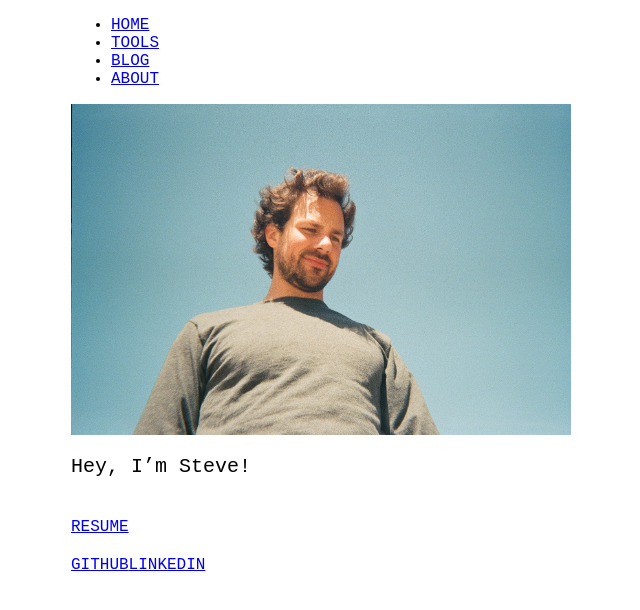
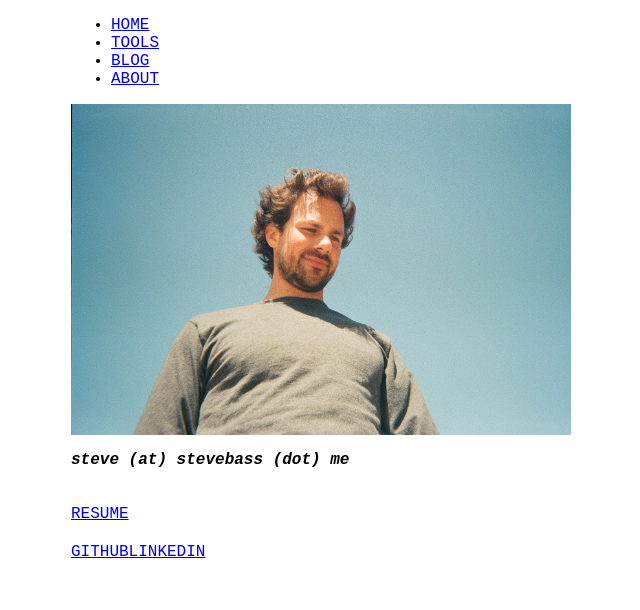
Before and after one commit to steebe/steebe.github.io, a Gatsby site: page / in a window 1280 px wide. Shown: the whole page, without its empty margins (319-959 px from the left). Built offline with nearby package versions, Linux system fonts and the light colour scheme; Gatsby itself is replaced by a stand-in of ours.

Commit message:
1.2.4 - stuff

```diff
--- a/package.json
+++ b/package.json
@@ -9,7 +9,7 @@
   ],
   "name": "steebe.dev",
   "private": true,
-  "version": "1.2.3",
+  "version": "1.2.4",
   "scripts": {
     "build": "gatsby build",
     "clean": "gatsby clean",
--- a/src/components/globals.module.css
+++ b/src/components/globals.module.css
@@ -10,10 +10,8 @@
   text-decoration: none;
 }
 
-.hello {
-  animation: flare 3s ease;
-  animation-iteration-count: 1;
-  animation-fill-mode: forwards;
+.site-image {
+  border-radius: 5px;
 }
 
 @keyframes flare {
--- a/src/components/layout/layout.tsx
+++ b/src/components/layout/layout.tsx
@@ -11,70 +11,83 @@ type Props = {
 
 const SITE_NAME_ROOT = "steebe - ";
 
-const PATHS = {
+const TITLES = {
   HOME: SITE_NAME_ROOT + "HOME",
+  PHOTOS: SITE_NAME_ROOT + "PHOTOS",
   TOOLS: SITE_NAME_ROOT + "TOOLS",
   BLOG: SITE_NAME_ROOT + "BLOG",
   ABOUT: SITE_NAME_ROOT + "ABOUT",
 };
 
+class NavLocation {
+  current: boolean | undefined;
+  title: string;
+  linkLabel: string;
+  linkPath: string;
+  classNames: classnames.ArgumentArray;
+  constructor(current: boolean | undefined, title: string) {
+    this.current = current;
+    this.title = title;
+    this.linkLabel = title.replace(SITE_NAME_ROOT, "");
+
+    this.linkPath = "/";
+    switch (title) {
+      case TITLES.HOME:
+        this.linkPath = "/";
+        break;
+      case TITLES.PHOTOS:
+        this.linkPath = "/photos";
+        break;
+      case TITLES.TOOLS:
+        this.linkPath = "/tools";
+        break;
+      case TITLES.BLOG:
+        this.linkPath = "/writings";
+        break;
+      case TITLES.ABOUT:
+        this.linkPath = "/about";
+        break;
+      default:
+        break;
+    }
+    this.classNames = [navLinkText, current ? navLinkCurrentItem : null];
+  }
+}
+
 const Layout: React.FC<Props> = ({ children }) => {
-  const page = typeof window !== "undefined" ? window.location.pathname : undefined;
-  const isTools = page?.includes("tool");
-  const isAbout = page?.includes("about");
+  const path = typeof window !== "undefined" ? window.location.pathname : undefined;
+  const isPhotos = path?.includes("photos");
+  const isTools = path?.includes("tool");
+  const isAbout = path?.includes("about");
   const isBlogRoot =
-    page?.endsWith("writings") || page?.endsWith("writings/") || page?.includes("writings");
-  const isHome = page === "/" || (!isTools && !isAbout && !isBlogRoot);
+    path?.endsWith("writings") || path?.endsWith("writings/") || path?.includes("writings");
+  const isHome = path === "/" || (!isTools && !isAbout && !isBlogRoot && !isPhotos);
 
-  let path: string;
-
-  if (isTools) {
-    path = PATHS.TOOLS;
-  } else if (isAbout) {
-    path = PATHS.ABOUT;
-  } else if (isBlogRoot) {
-    path = PATHS.BLOG;
-  } else {
-    path = PATHS.HOME;
-  }
+  const navLocations = [
+    new NavLocation(isHome, TITLES.HOME),
+    // new NavLocation(isPhotos, TITLES.PHOTOS),
+    new NavLocation(isTools, TITLES.TOOLS),
+    new NavLocation(isBlogRoot, TITLES.BLOG),
+    new NavLocation(isAbout, TITLES.ABOUT),
+  ];
 
   return (
     <div className={container}>
-      <title>{path}</title>
+      <title>{navLocations.filter((loc) => loc.current).map((loc) => loc.title)}</title>
       <nav>
         <ul className={navLinks}>
-          <li className={navLinkItem}>
-            <Link to="/" className={classnames(navLinkText, isHome ? navLinkCurrentItem : null)}>
-              HOME
-            </Link>
-          </li>
-          <li className={navLinkItem}>
-            <Link
-              to="/tools"
-              className={classnames(navLinkText, isTools ? navLinkCurrentItem : null)}
-            >
-              TOOLS
-            </Link>
-          </li>
-          <li className={navLinkItem}>
-            <Link
-              to="/writings"
-              className={classnames(navLinkText, isBlogRoot ? navLinkCurrentItem : null)}
-            >
-              BLOG
-            </Link>
-          </li>
-          <li className={navLinkItem}>
-            <Link
-              to="/about"
-              className={classnames(navLinkText, isAbout ? navLinkCurrentItem : null)}
-            >
-              ABOUT
-            </Link>
-          </li>
+          {navLocations.map((location) => (
+            <li key={location.title} className={navLinkItem}>
+              <Link to={location.linkPath} className={classnames(location.classNames)}>
+                {location.linkLabel}
+              </Link>
+            </li>
+          ))}
         </ul>
       </nav>
+
       <main>{children}</main>
+
       <footer className={`${centeredText} ${footer}`}>
         <div className={resume}>
           <a href="./steve_bass_resume.pdf" className={navLinkText} target="_blank">
--- /dev/null
+++ b/src/components/siteImage/siteImage.module.css
@@ -0,0 +1,5 @@
+.wrapper {
+    position: relative;
+    overflow: hidden;
+    border-radius: 5px;
+}
--- a/src/components/tools/tools.tsx
+++ b/src/components/tools/tools.tsx
@@ -1,4 +1,5 @@
 import React, { ReactNode } from "react";
+import { siteImage } from "../globals.module.css";
 import { container, contentContainer, description, image } from "./tools.module.css";
 import { StaticImage } from "gatsby-plugin-image";
 
@@ -20,6 +21,7 @@ const Tools = () => {
           alt="unminipy"
           height={imageLength}
           width={imageLength}
+          className={siteImage}
         />
       ),
       description: "A small CLI utility for unminifying minified JSON to assist with readability.",
@@ -33,6 +35,7 @@ const Tools = () => {
           alt="domestic hearth"
           height={imageLength}
           width={imageLength}
+          className={siteImage}
         />
       ),
       description: "A browser extension for overriding distractions.",
--- a/src/pages/index.tsx
+++ b/src/pages/index.tsx
@@ -1,14 +1,18 @@
 import React from "react";
 import Layout from "../components/layout/layout";
 import { StaticImage } from "gatsby-plugin-image";
-import { centeredText, hello } from "../components/globals.module.css";
+import { centeredText, siteImage } from "../components/globals.module.css";
 
 const IndexPage = () => {
   return (
     <Layout>
-      <StaticImage src="../images/me_blue.jpeg" alt="Me" />
+      <StaticImage className={siteImage} src="../images/me_blue.jpeg" alt="Me" />
       <div className={centeredText}>
-        <p className={hello}>Hey, I’m Steve!</p>
+        <p>
+          <b>
+            <i>steve (at) stevebass (dot) me</i>
+          </b>
+        </p>
       </div>
     </Layout>
   );
```
Also changed, not shown: src/components/photoGallery/photoGallery.module.css (added, +26 -0 lines), src/components/photoGallery/photoGallery.tsx (added, +26 -0 lines), src/components/siteImage/SiteImage.tsx (added, +20 -0 lines), src/pages/about.tsx (+6 -1 lines), src/pages/photos.tsx (added, +13 -0 lines), .eslintrc.js, README.md, src/images/em.JPG (added).
